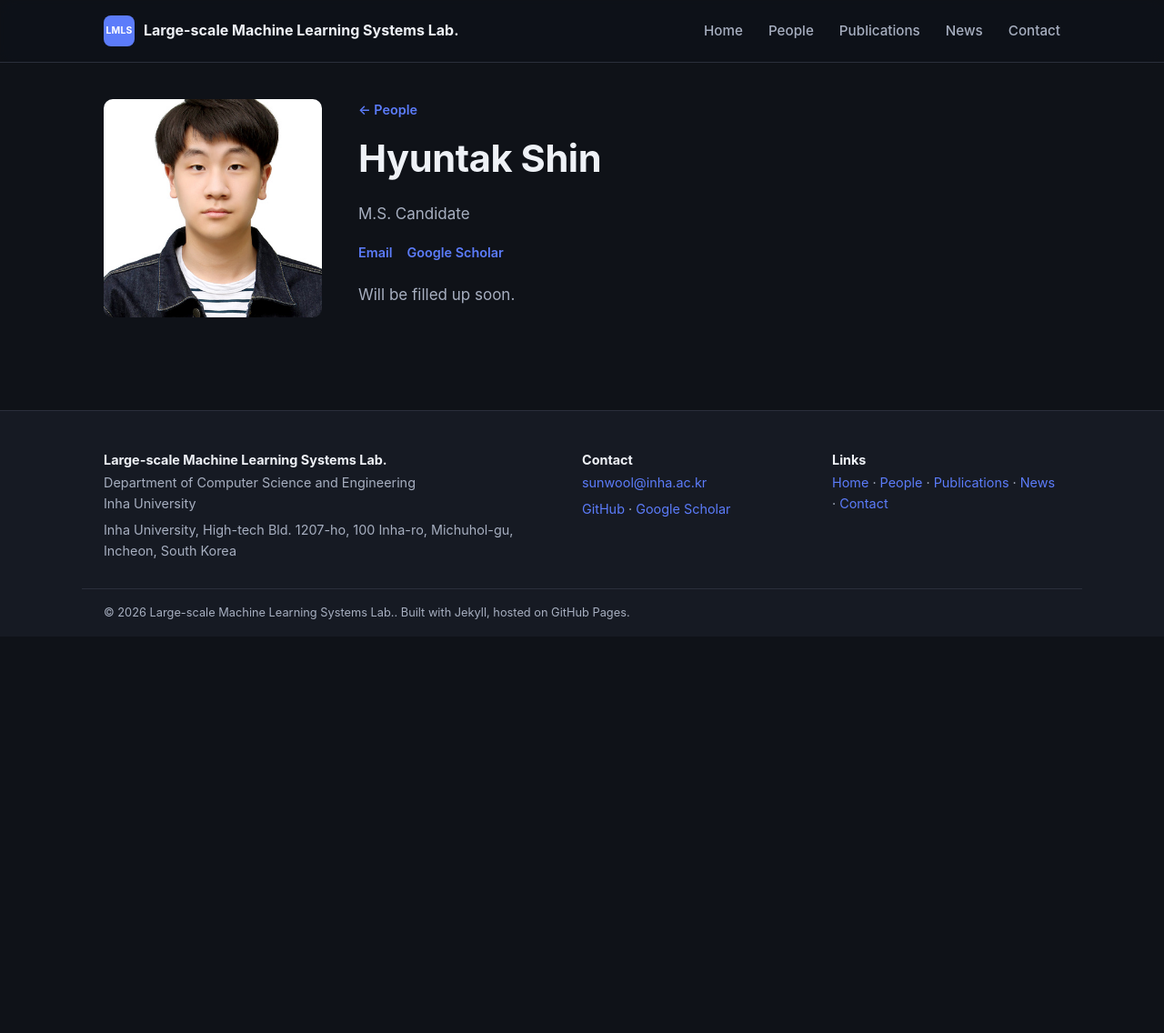
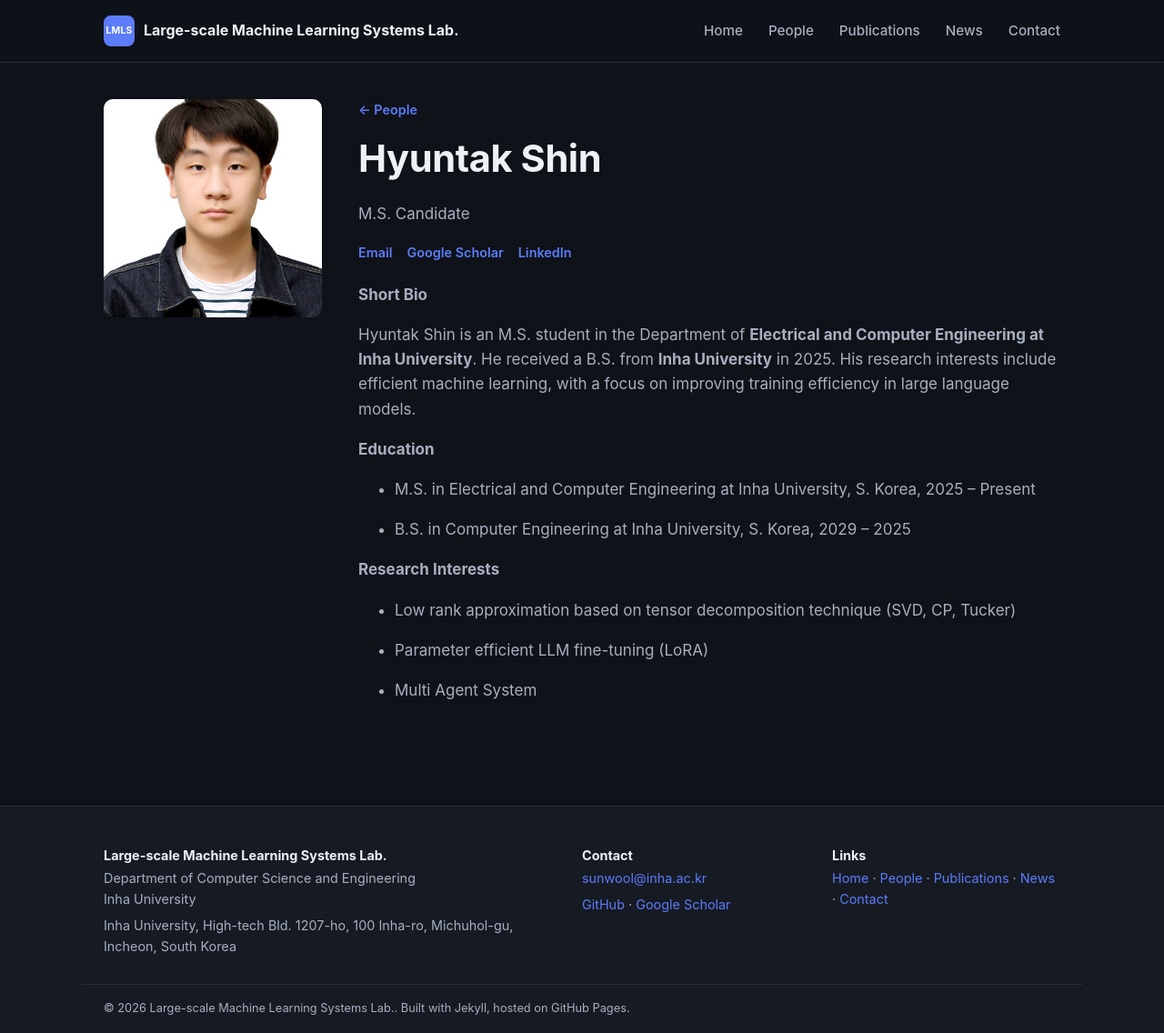
Before and after one commit to LMLS-Lab/lmls-lab.github.io, a Jekyll site: the page built from _people/hyuntak-shin.md, in a window 1280 px wide and 1136 px high. Shown: the whole window at 91% size. Built offline with Jekyll 4.4.1, drawn with Linux system fonts in a browser that asks for light colours.

Commit message:
Update hyuntak-shin.md

```diff
--- a/_people/hyuntak-shin.md
+++ b/_people/hyuntak-shin.md
@@ -4,9 +4,28 @@ role: "M.S. Candidate"        # TODO: confirm exact title, e.g. "Assistant Profe
 group: "ms"                       # faculty | phd | ms | undergrad | alumni
 order: 3                               # lower = shown first within its group
 email: "sht0847@naver.com"
-google_scholar: "https://scholar.google.co.kr/citations?user=wvmMEHQAAAAJ"                     # TODO: Google Scholar profile URL, optional
+google_scholar: "https://scholar.google.co.kr/citations?user=wvmMEHQAAAAJ"                     # TODO: Google Scholar profile URL,
+linkedin : "https://www.linkedin.com/in/hyuntak-shin-1a4521369/"
 photo: "/assets/images/hyuntak-shin.jpg"                              # TODO: e.g. /assets/images/people/sunwoo-lee.jpg
 ---
-Will be filled up soon.
+**Short Bio**
+
+Hyuntak Shin is an M.S. student in the Department of **Electrical and Computer Engineering at Inha University**.
+He received a B.S. from **Inha University** in 2025.
+His research interests include efficient machine learning, with a focus on improving training efficiency in large language models.
+
+**Education**
+
+ - M.S. in Electrical and Computer Engineering at Inha University, S. Korea, 2025 -- Present
+
+ - B.S. in Computer Engineering at Inha University, S. Korea, 2029 -- 2025
+
+**Research Interests**
+
+ - Low rank approximation based on tensor decomposition technique (SVD, CP, Tucker)
+
+ - Parameter efficient LLM fine-tuning (LoRA)
+
+ - Multi Agent System
 
 <!-- TODO: replace with an actual bio (education, prior positions, interests). -->
```
